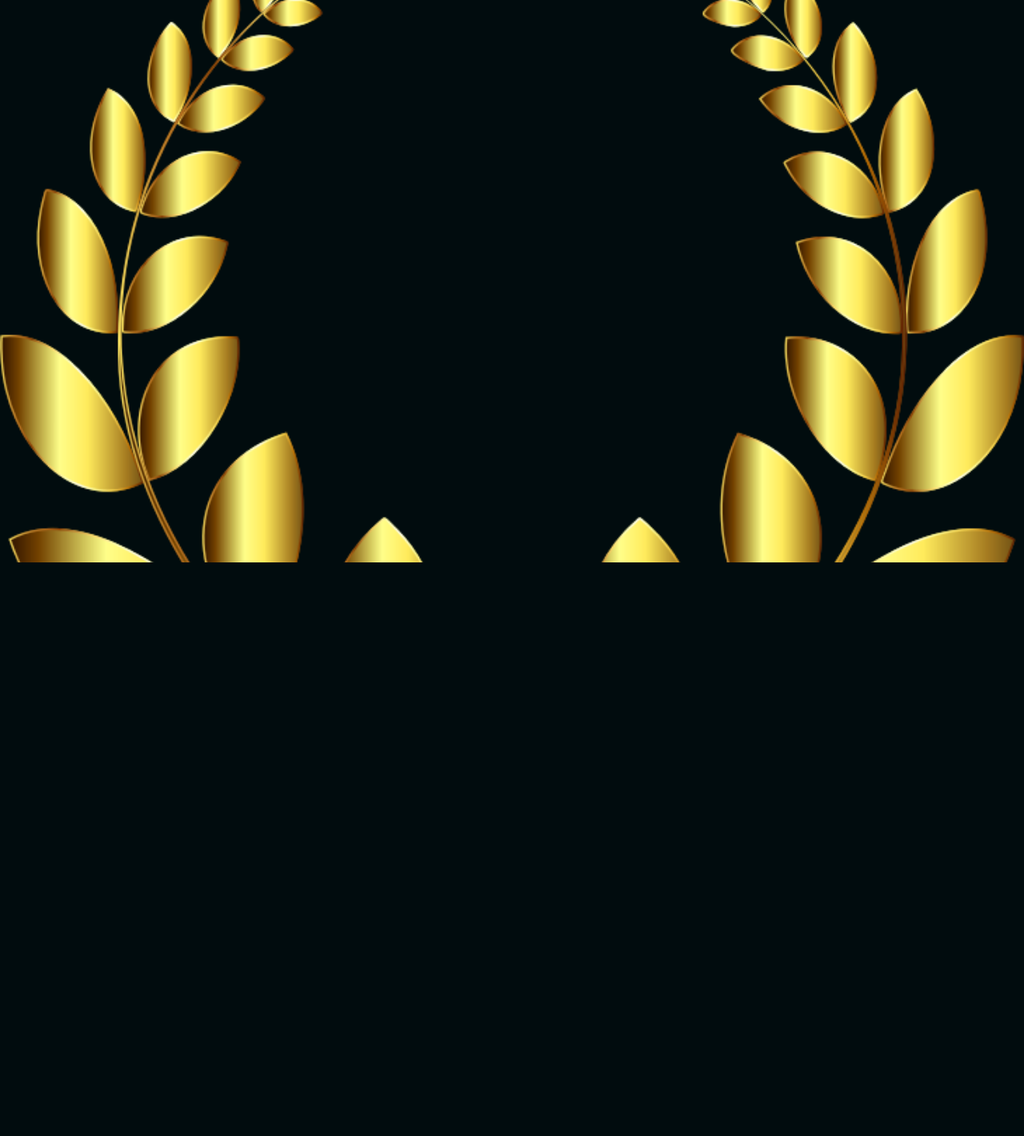
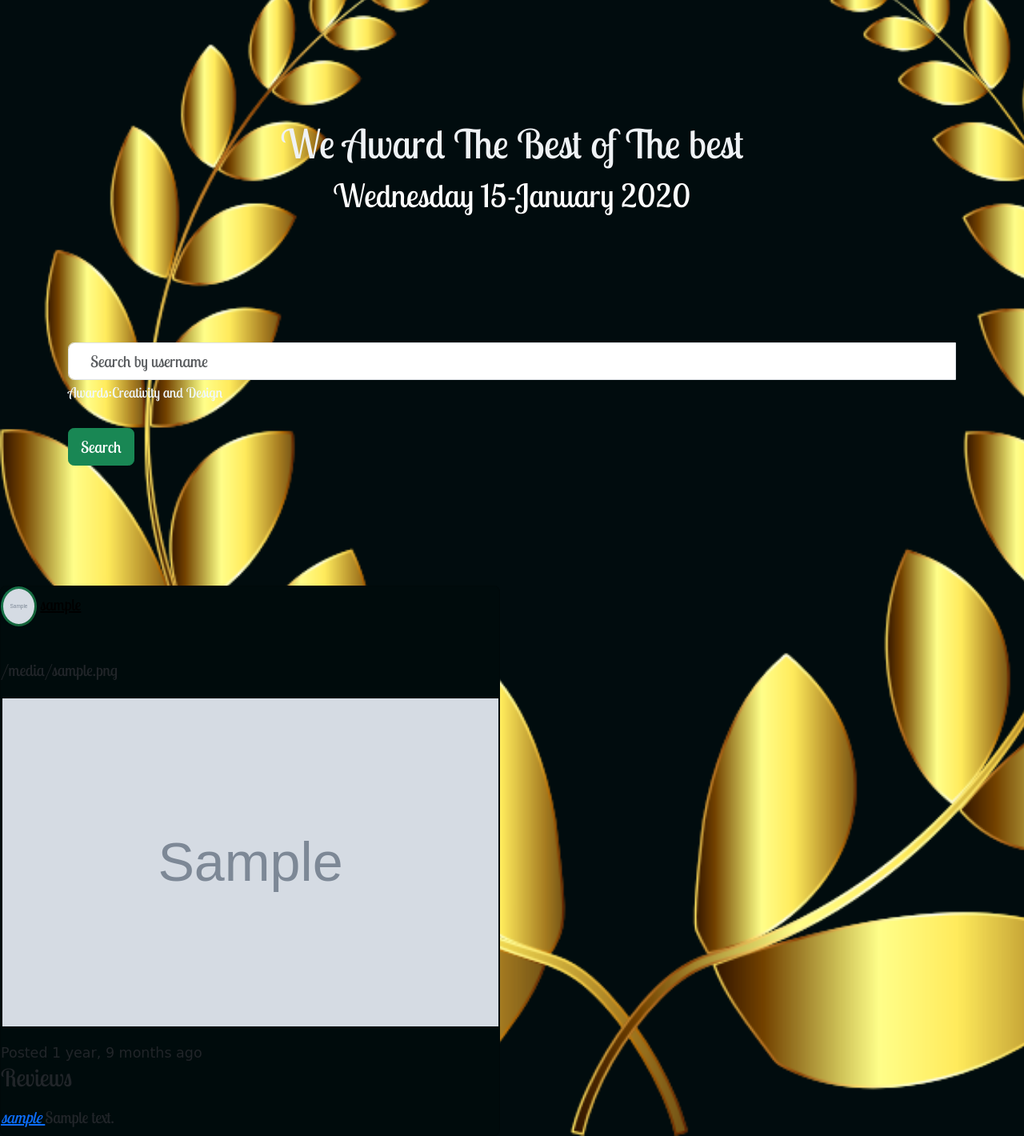
Before and after one commit to Maureen-1998DEV/Awards_app, a Django app: template award_app/templates/posts/index.html in a window 1280 px wide. Shown: the part 97-1517 px from the top of the page at 80% size. Before the commit the page ends 800 px from the top, so only its background shows below. Run offline with Django 3.2, Linux system fonts and the light colour scheme; the template is opened without the code that fills it: most values are stand-ins (such as "Sample title", 1, 10 or a date in 2020); grey boxes marked "Sample" are stand-in pictures; some libraries are stand-ins or nearby versions.

Commit message:
modifying registration index.html

```diff
--- a/award_app/templates/posts/index.html
+++ b/award_app/templates/posts/index.html
@@ -1,2 +1,105 @@
-{% extends 'posts/base.html' %}
+{%extends 'posts/base.html'%}
 {% load bootstrap5 %}
+{% block content %}
+{{block.super}}
+
+<div>
+    <div style="padding: 150px;">
+        <h1  style='text-align: center;color: rgb(239, 242, 245); '>We Award The Best of The best</h1>
+        <h2 style="text-align:center; color:rgb(253, 253, 253);">{{date|date:"l d-F Y"}}</h2>
+    </div>
+
+
+    <div class="container ">
+
+        <form class="form" role="search" action="{% url 'search_results' %}">
+
+            <div class="input-group">
+              <input type="text" class="form-control" placeholder="&#xf3ee; Search by username" name="username">
+              <br>
+             </div>
+
+             <small style="color: aliceblue;">Awards:Creativity  and Design</small>
+             <br>
+             <br>
+             <button  type="submit" class="btn btn-success">Search</button>
+          </form>
+        <br>
+        <br>
+
+    </div>
+    </div>
+</div>
+    <div>
+        <br>
+        <br>
+        <br>
+        <div  class="row">
+
+                {% for photos_item in photos %}
+            <div class="col-md-6">
+                <div style="background-color: #000b0c;" class="card">
+                        <div class="card-title">
+                                {% if photos_item.profile.profile_pic %}
+                                <section data-toggle="modal" data-target="#modalLoginAvatar"> <img  style="border-radius: 50% ; padding: 0.15rem;  width: 45px; background: linear-gradient(to right bottom, #2cd88888, #2ec96970);" class=" img-circle"
+                                src="{{ photos_item.profile.profile_pic.url}}" alt="" width="50px" height="50px""> <a href="/profiles/{{ photos_item.profile.user.id}}" style="color:black">{{ photos_item.profile.user.username}}</a>  </section> <br>
+                                {% else %}
+                                <img data-toggle="modal" data-target="#modalLoginAvatar" style="border-radius: 50% ; padding: 0.15rem;  width: 45px; background: linear-gradient(to right bottom, #2cd88888, #2ec96970);" class=" img-circle"
+                                src="https://www.bristolbrewing.com/wp-content/uploads/2017/08/default-avatar.png" alt="" width="50px" height="50px""> <a href="/profiles/{{ photos_item.profile.user.id}}" style="color:black">{{ photos_item.profile.user.username}}</a></section> <br>
+
+                                {% endif %}
+                        </div>
+
+                        <p>{{ photos_item.image_caption | truncatechars:100 }}</p>
+
+                        <a href="/projects/{{ photos_item.id}}"><p style="text-align: center;"><img data-image-id="{{photos_item.id}}" data-toggle="modal" data-target="#{{photos_item.id}}" class="" src="{{photos_item.image.url}}" alt="pic"  height="410px" width="620px"></p></a>
+
+                        <small style="font-family: 'Oregano', cursive;">Posted {{photos_item.posted_time|timesince}} ago</small>
+                        <!--  -->
+                        <h4>Reviews</h4>
+                        <h6 class="Reviews">
+
+                                {% for review in photos_item.comments.all %}
+                                <h6 class="">
+                                        <a class="user">
+                                        <em>{{ review.user.username }}</em>
+                                    </a>
+                                    <span class="">{{ review.comment }}</span>
+                                    </h6>
+                                {% endfor %}
+
+
+
+                                            {% if request.user.is_authenticated %}
+                                          <section class="input-row">
+                                            <i class="" aria-hidden="true"></i>
+                                            <div class="comment-input-wrapper">
+                                                <form action="{% url 'comment' image_id=photos_item.id %}" method="post">
+                                                    {% csrf_token %}
+                                                    {% bootstrap_form comm %}
+                                                    <!-- <button type='submit' class='btn btn-primary'>Review</button> -->
+                                                </form>
+                                            </div>
+                                            <div class="hidden-data {{ image.pk }}" style="display: none;">
+                                              <span class="image-pk">{{ image.pk }}</span>
+                                            </div>
+                                          </section>
+                                        {% endif %}
+
+                            </h6>
+                        <!--  -->
+
+                </div>
+            </div>
+            <br>
+            <br>
+            <br>
+                <br>
+        {% endfor %}
+        <br>
+                <br>
+        </div>
+    </div>
+
+
+{% endblock %}
```
